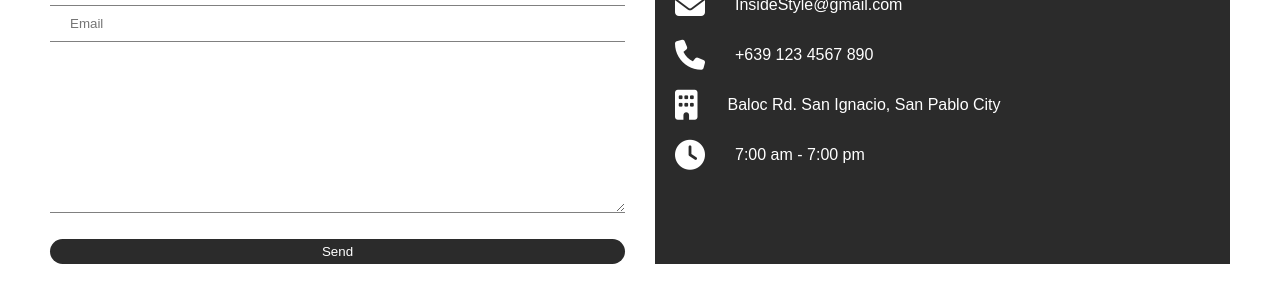
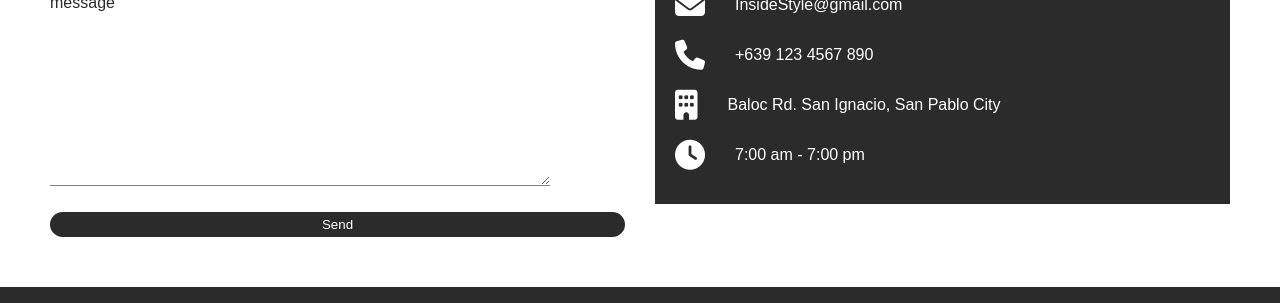
Before and after one commit to PATawti/Rigos-InsideStyle, a plain HTML site: page contacts.html in a window 1280 px wide. Shown: the part 276-579 px from the top of the page. Drawn offline with Linux system fonts and the light colour scheme; a web font is replaced by a local one.

Commit message:
contacts page

```diff
--- a/contacts.html
+++ b/contacts.html
@@ -42,6 +42,7 @@
                     <form actions="">
                         <input type="text" placeholder="Name">
                         <input type="text" placeholder="Email">
+                        <h3>message</h3>
                         <textarea name="" id="" cols="30" rows="10">
                         </textarea>
                         <button>Send</button>
--- a/style.css
+++ b/style.css
@@ -683,11 +683,14 @@ img {
 }
 .package_left {
   width: 500rem;
+
 }
 
 .package_right {
-  margin-right: 2rem;
+  margin-: 2rem;
   margin-top: 3rem;
+
+
   text-align: justify;
 }
 
@@ -901,14 +904,17 @@ margin-top: 1rem;
   gap: 3rem;
 }
 
-.contactSection__form input,
+
 .contactSection__form textarea{
   border: none;
   background-color: transparent;
   width: 100%;
+  max-width: 50rem;
+  max-height: 50rem;
   border-bottom: 1px solid gray;
   padding: 1rem 2rem;
 }
+
 
 .contactSection__form button{
   margin-top: 2rem;
@@ -921,9 +927,11 @@ margin-top: 1rem;
 }
 
 .contactSection__info{
+  margin-top: 7;
   background-color: var(--clr-dark);
   color: var(--clr-light);
   padding: 2rem;
+  max-height: 30rem;
 }
 
 
```
